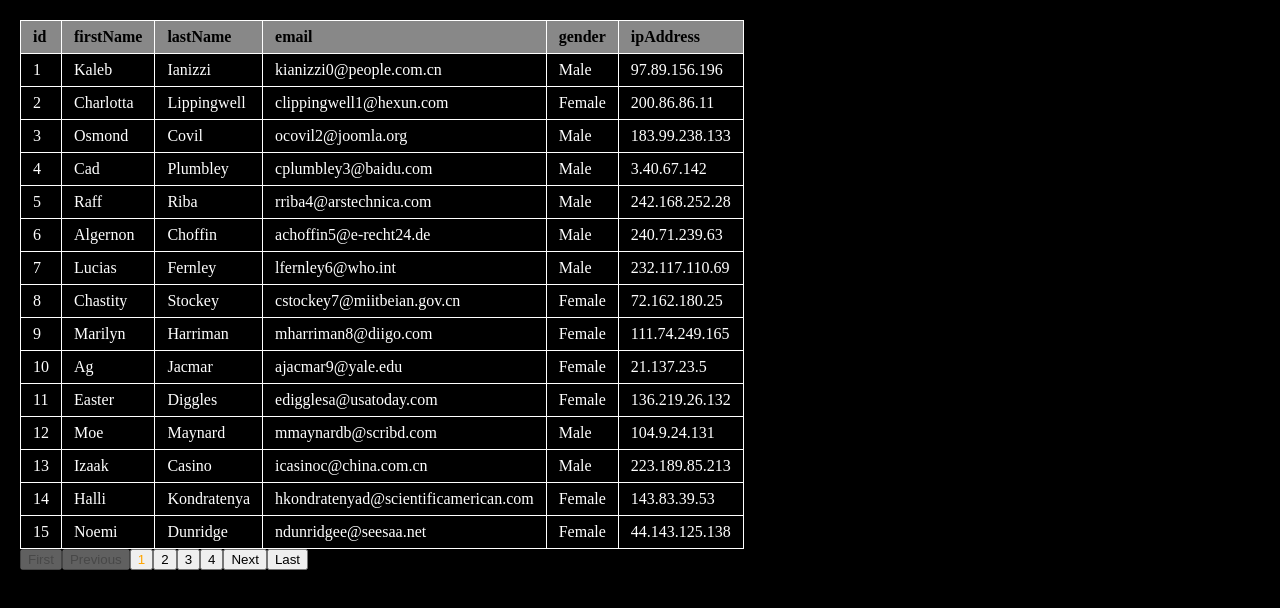
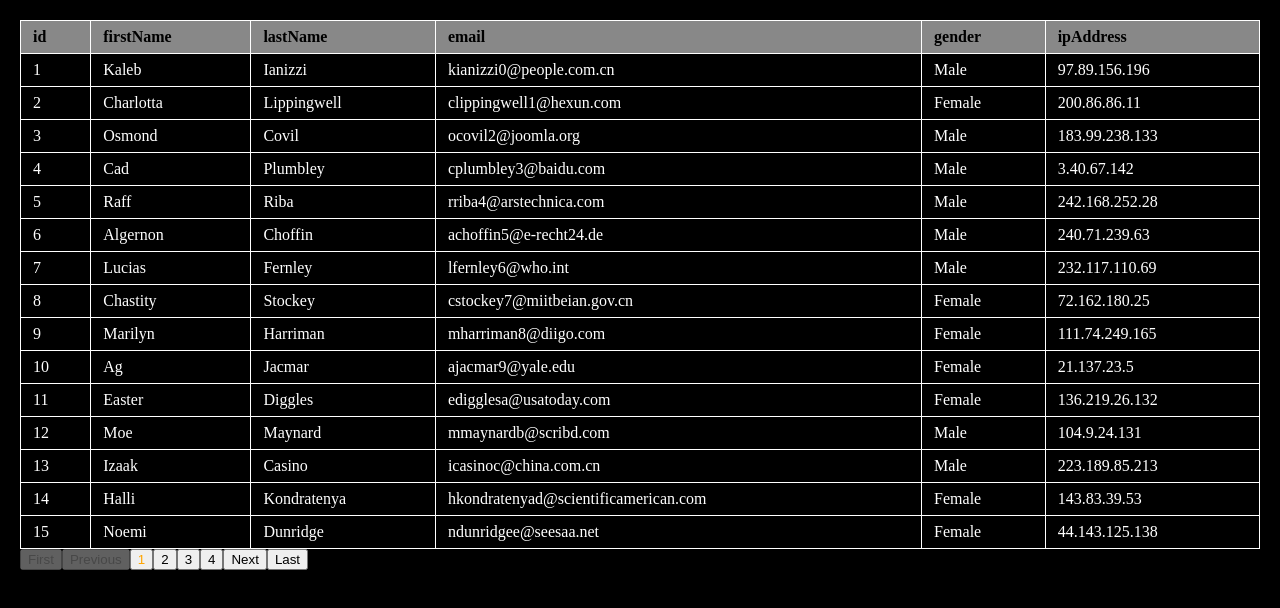
Before and after one commit to nruffing/data-grid-vue, a Vue app: page / in a window 1280 px wide. Shown: the top 608 px of the page. Built offline with nearby package versions, Linux system fonts and the light colour scheme.

Commit message:
full width option

```diff
--- a/src/components/DataGridVue.vue
+++ b/src/components/DataGridVue.vue
@@ -1,5 +1,5 @@
 <template>
-  <div class="dgv-data-grid-container">
+  <div class="dgv-data-grid-container" :class="{ 'dgv-full-width': fullWidth }">
     <table class="dgv-data-grid">
       <tr class="dgv-data-grid-header-row">
         <td
@@ -70,6 +70,11 @@ export default defineComponent({
       type: Object as PropType<SortOptions>,
       required: false,
       default: undefined,
+    },
+    fullWidth: {
+      type: Boolean,
+      required: false,
+      default: true,
     },
   },
   data(): Data {
--- a/src/styles/DataGridVueDark.css
+++ b/src/styles/DataGridVueDark.css
@@ -42,3 +42,9 @@
 .dgv-data-grid-header-row > td.sortable {
   cursor: pointer;
 }
+
+/**** Full Width ****/
+.dgv-data-grid-container.dgv-full-width {
+  display: flex;
+  flex-direction: column;
+}
```
